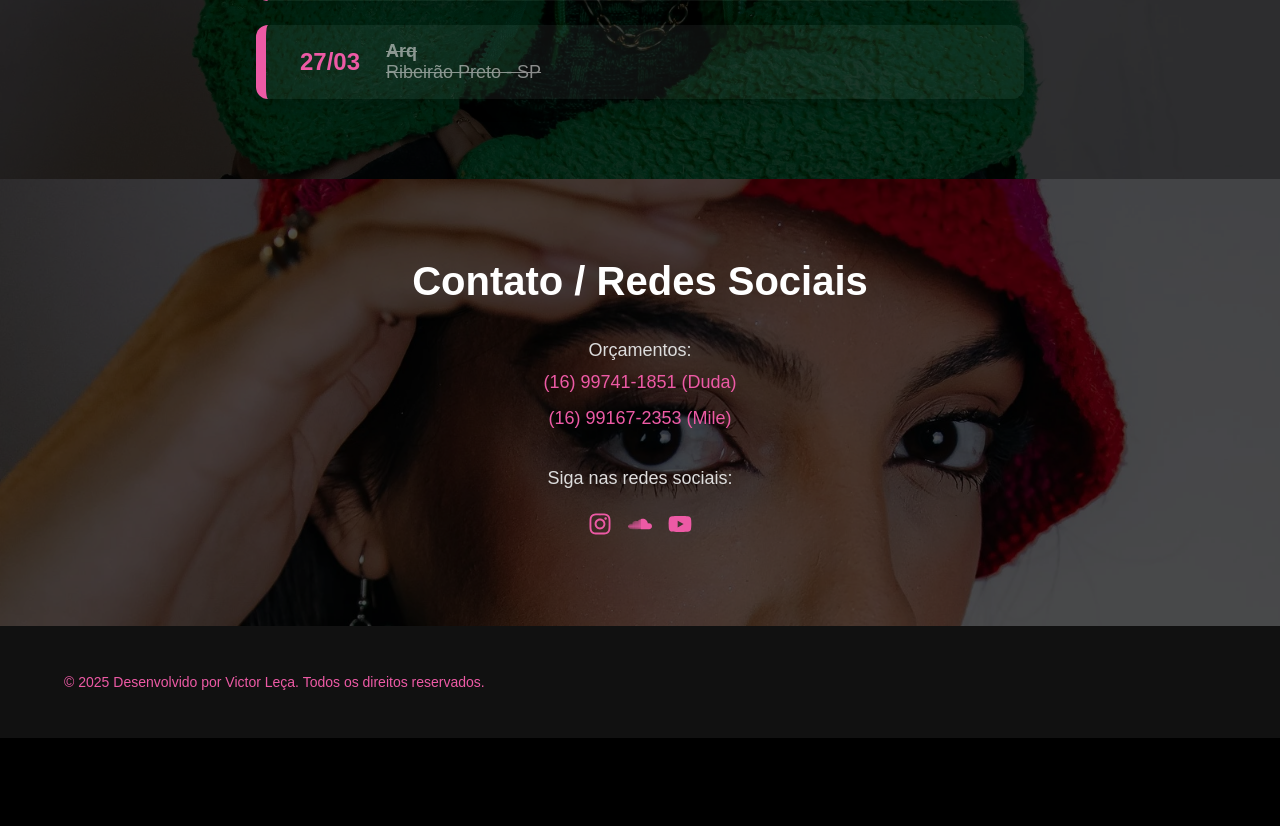
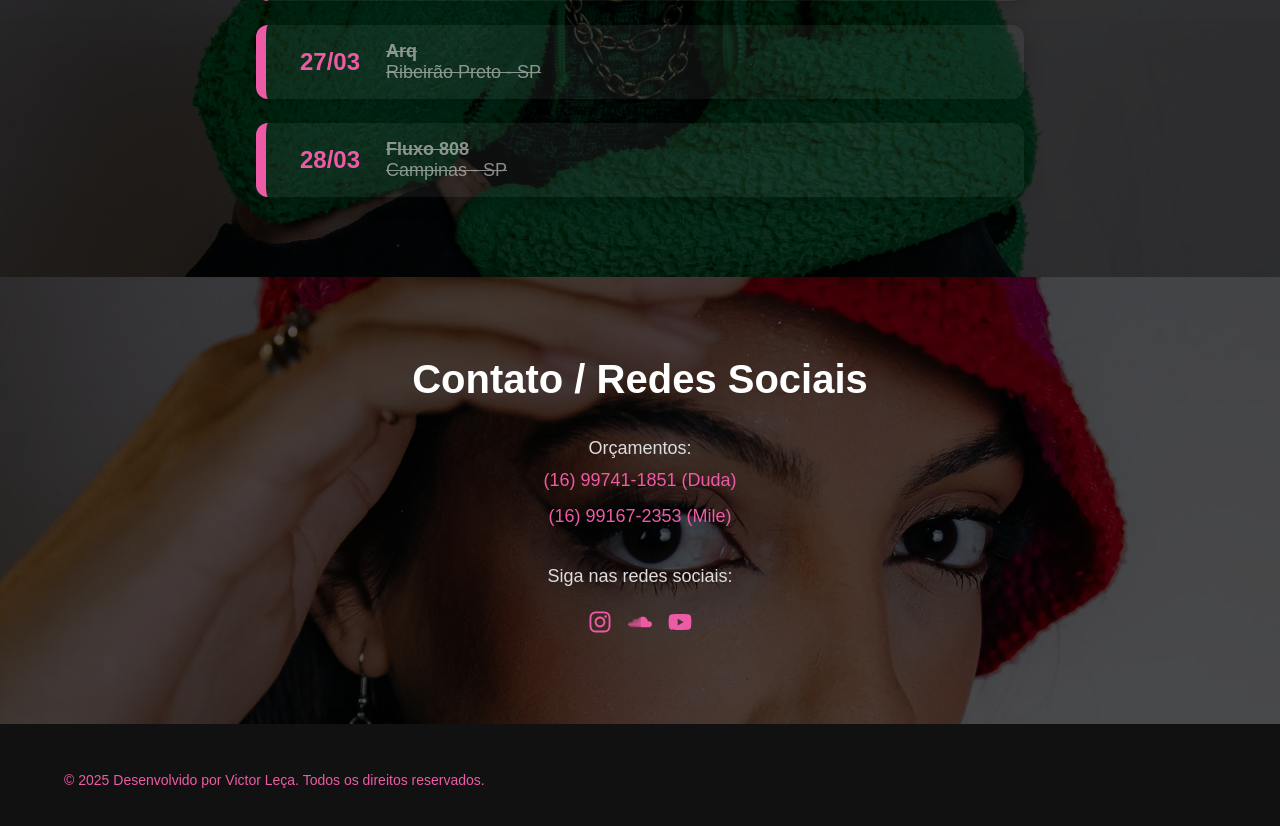
Before and after one commit to vLecaBR/djfranzoni-portfolio, a React (Create React App) app: page / in a window 1280 px wide. Shown: the part 2700-3526 px from the top of the page. Before the commit the page ends 3438 px from the top, so only its background shows below. Built offline with nearby package versions, Linux system fonts and the light colour scheme.

Commit message:
Add new event 'Fluxo 808' to events list

```diff
--- a/src/Components/Events/index.jsx
+++ b/src/Components/Events/index.jsx
@@ -33,6 +33,7 @@ export default function Events() {
     { date: "14/03", name: "Noite Paulista", local: "Ribeirão Preto - SP"  },
     { date: "27/03", name: "Circa", local: "Ribeirão Preto - SP"  },
     { date: "27/03", name: "Arq", local: "Ribeirão Preto - SP"  },
+    { date: "28/03", name: "Fluxo 808", local: "Campinas - SP"  },
   ];
 
   return (
```
